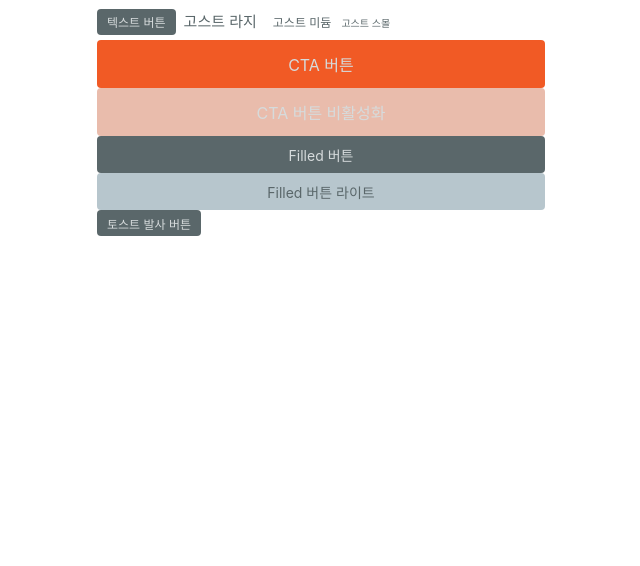
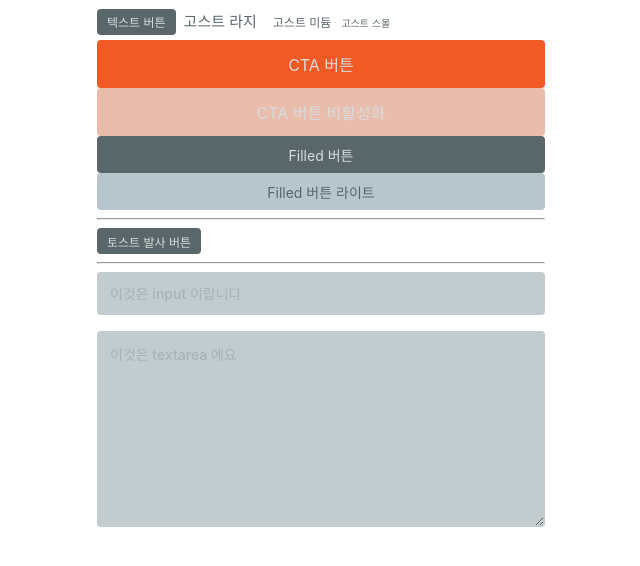
Before and after one commit to depromeet/ygtang-client, a Next.js app: page /test in a window 1280 px wide. Shown: the top 566 px of the page, without its empty margins (319-959 px from the left). Built offline with nearby package versions, Linux system fonts and the light colour scheme; a web font is replaced by a local one.

Commit message:
feat: input 컴포넌트 생성

```diff
--- /dev/null
+++ b/src/components/common/TextField/Input.tsx
@@ -0,0 +1,47 @@
+import { InputHTMLAttributes, ReactNode, TextareaHTMLAttributes, useRef } from 'react';
+import { css, jsx, Theme } from '@emotion/react';
+
+type InputAndTextarea = InputHTMLAttributes<HTMLInputElement> &
+  TextareaHTMLAttributes<HTMLTextAreaElement>;
+
+export interface InputProps extends InputAndTextarea {
+  as?: 'input' | 'textarea';
+  append?: ReactNode;
+}
+
+export function Input({ as = 'input', append, ...props }: InputProps) {
+  const inputWrapperRef = useRef<HTMLDivElement>(null);
+  return (
+    <div ref={inputWrapperRef} css={inputWrapperCss}>
+      {jsx(as, { css: inputElementCss, ...props }, null)}
+      {append}
+    </div>
+  );
+}
+
+const inputWrapperCss = css`
+  display: flex;
+  position: relative;
+`;
+
+const inputElementCss = (theme: Theme) => css`
+  width: 100%;
+  padding: 12px;
+
+  background: ${theme.color.gray01};
+  border: 1px solid transparent;
+  border-radius: ${theme.borderRadius.default};
+  color: ${theme.color.gray05};
+
+  font-weight: 500;
+  font-size: 14px;
+  outline: none;
+
+  &:focus {
+    border-color: ${theme.color.gray03};
+  }
+
+  &::placeholder {
+    color: ${theme.color.gray03};
+  }
+`;
--- a/src/pages/test/index.tsx
+++ b/src/pages/test/index.tsx
@@ -1,4 +1,5 @@
 import Button, { CTAButton, FilledButton, GhostButton } from '~/components/common/Button';
+import { Input } from '~/components/common/TextField/Input';
 import { useToast } from '~/store/Toast';
 
 export default function Test() {
@@ -18,7 +19,15 @@ export default function Test() {
       <FilledButton>Filled 버튼</FilledButton>
       <FilledButton colorType="light">Filled 버튼 라이트</FilledButton>
 
+      <hr />
+
       <Button onClick={() => fireToast({ content: '토스트 메세지' })}>토스트 발사 버튼</Button>
+
+      <hr />
+
+      <Input placeholder={'이것은 input 이랍니다'} />
+      <br />
+      <Input as="textarea" placeholder={'이것은 textarea 에요'} rows={10} />
     </div>
   );
 }
```
